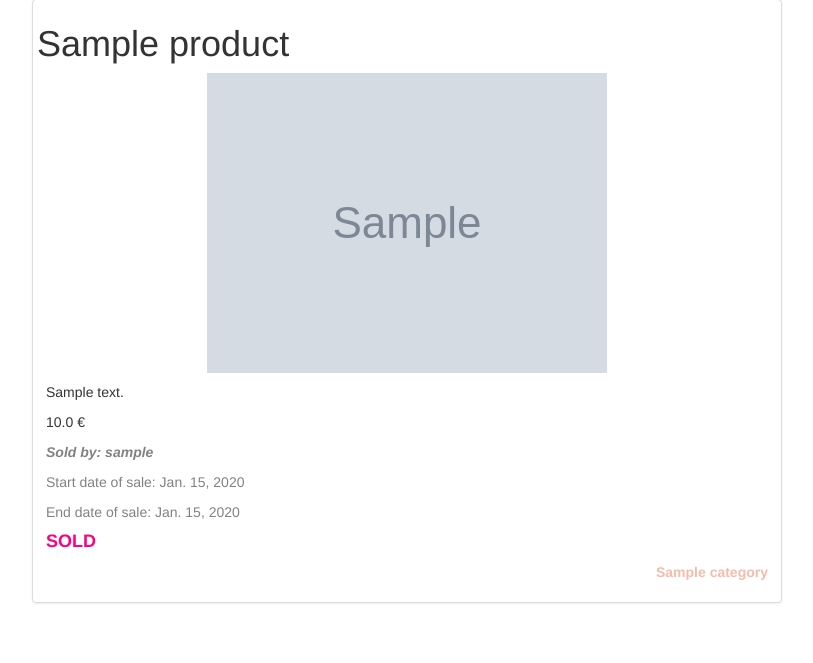
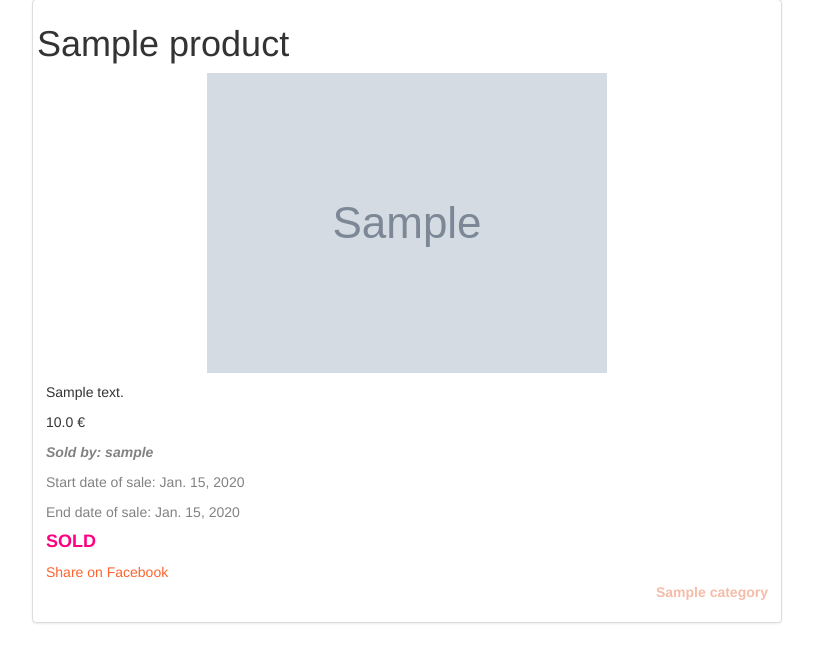
Before and after one commit to mathwall/handmade, a Django app: page /product/1/ in a window 1280 px wide. Shown: the part 91-754 px from the top of the page, without its empty margins (233-1046 px from the left). Run offline with Django 3.2, Linux system fonts and the light colour scheme; tables that the repository leaves empty hold one stand-in row (values such as "Sample post"); grey boxes marked "Sample" are stand-in pictures; some libraries are stand-ins or nearby versions.

Commit message:
test share on facebook

```diff
--- a/app/templates/products/product_detail.html
+++ b/app/templates/products/product_detail.html
@@ -31,6 +31,9 @@
                     <p><a href="#" class="btn btn-success" role="button">Ask the price to the seller</a></p>
                 {% endif %}
             {% endif %}
+            <a href="https://www.facebook.com/sharer/sharer.php?u={{ request.get_full_path }}">
+                    Share on Facebook
+                    </a>
             <div class="categ">{{ product.category }}</div>
         </div>
     </div>
```
